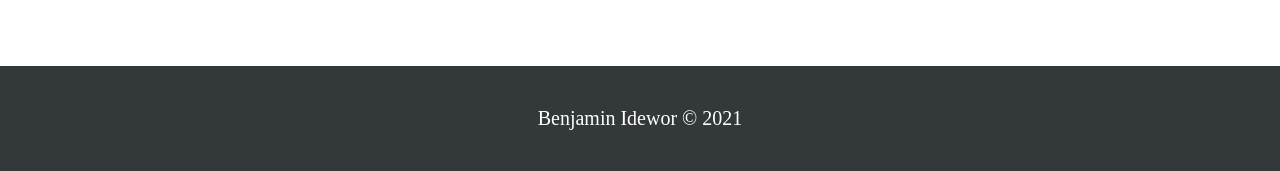
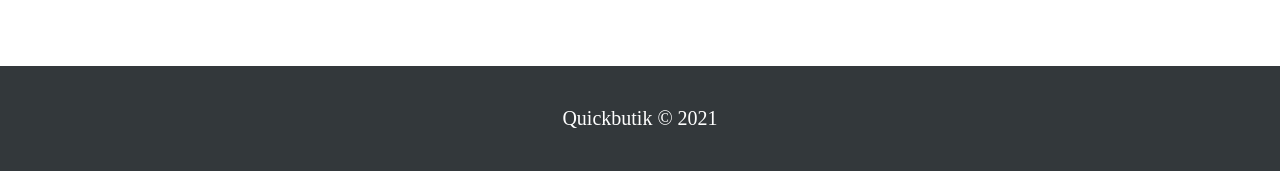
Before and after one commit to benidevo/quickbutik, a Django app: page / in a window 1280 px wide. Shown: the part 694-865 px from the top of the page. Run offline with Django 3.2, Linux system fonts and the light colour scheme; data that the repository does not hold is empty.

Commit message:
update readme and add screeenshot

```diff
--- a/orders/templates/orders/includes/footer.html
+++ b/orders/templates/orders/includes/footer.html
@@ -1,7 +1,7 @@
 <footer>
 
     <div>
-        <p>Benjamin Idewor &copy; 2021</p>
+        <p>Quickbutik &copy; 2021</p>
     </div>
 
 </footer>
```
Also changed, not shown: Quickbutik.png (added), README.md.
